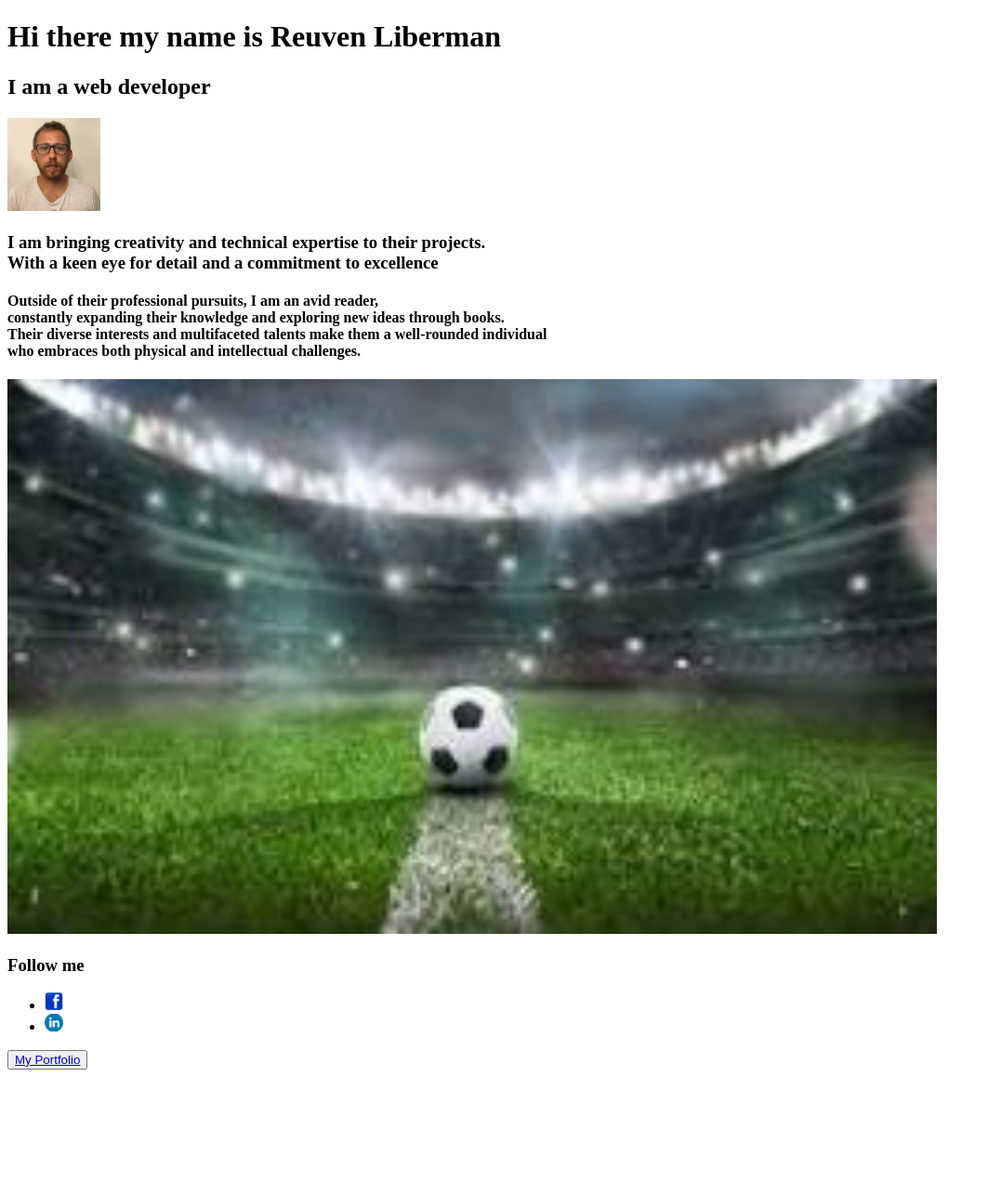
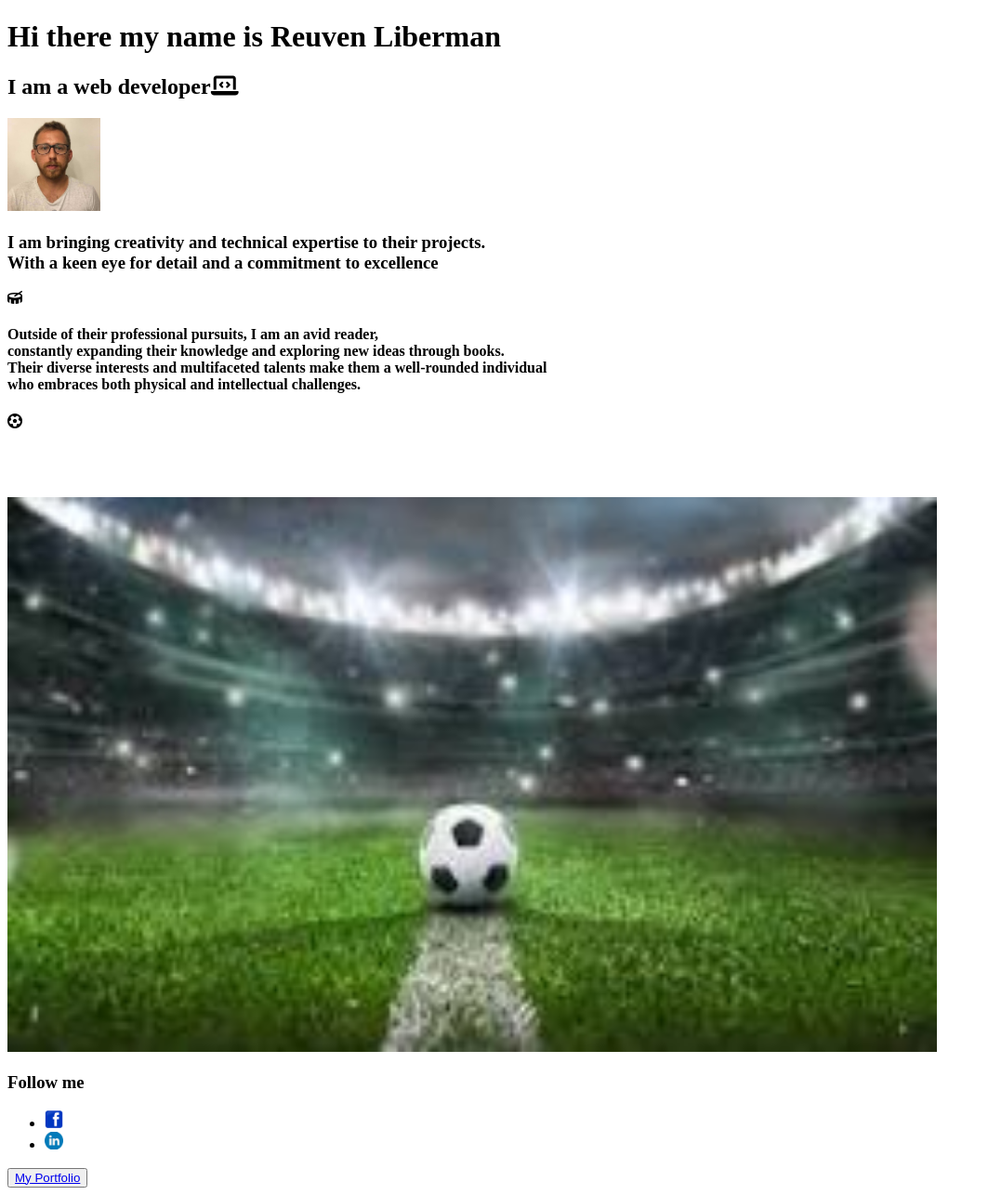
Before and after one commit to liber1988/html-css, a plain HTML site: page day-2/ex-1/index.html in a window 1280 px wide. Shown: the whole page at 93% size, without its empty margins (0-1063 px from the left). Before the commit the page ends 1159 px from the top, so only its background shows below. Drawn offline with Linux system fonts and the light colour scheme; files whose address does not match are found by name.

Commit message:
adding small icons

```diff
--- a/day-2/ex-1/index.html
+++ b/day-2/ex-1/index.html
@@ -2,35 +2,72 @@
 <html lang="en">
 <head>
     <link rel="icon" href="C:\Users\reuve\OneDrive\Desktop\Appleseed folder\html-css\day-2\ex-1\images\portfolio-icon.png" type="image/x-icon">
-    <title>Reuven's Liberman Profile </title>
+
+    <title>
+        Reuven's Liberman Profile
+    </title>
+
     <meta charset="UTF-8">
     <meta name="viewport" content="width=device-width, initial-scale=1.0">
     <meta name="description" content="Reuven's HTML profile.">
     <meta name="robots" content="index, follow">
     <link rel="canonical" href="C:\Users\reuve\OneDrive\Desktop\Appleseed folder\html-css\day-2\ex-1\images\index.html">
 
+    <script src="https://kit.fontawesome.com/fa98044e1d.js" crossorigin="anonymous">
+    </script>
 
+    <title>
+        Document
+    </title>
 
+</head>
 
-    <title>Document</title>
-</head>
 <body>
-    <h1>Hi there my name is Reuven Liberman</h1>
-    <h2>I am a web developer</h2>
+    <h1>
+        Hi there my name is Reuven Liberman
+    </h1>
+
+    <h2>
+        I am a web developer<i class="fa-solid fa-laptop-code"></i>
+    </h2>
+
     <img src="C:\Users\reuve\OneDrive\Desktop\Appleseed folder\html-css\day-2\ex-1\images\1624869410689.jpeg" alt="Profile picture" width="100px">
+
     <h3> I am bringing creativity and technical expertise to their projects.<br> With a keen eye for
-        detail and a commitment to excellence</h3>
+        detail and a commitment to excellence
+    </h3>
+
+    <i class="fa-solid fa-drum"></i>
 
     <h4>Outside of their professional pursuits, I am an avid reader, <br> constantly expanding their knowledge and exploring
-         new ideas through books. <br> Their diverse interests and multifaceted talents make them a well-rounded individual<br> who embraces both physical and intellectual challenges.</h4>
+         new ideas through books. <br> Their diverse interests and multifaceted talents make them a well-rounded individual<br>
+          who embraces both physical and intellectual challenges.
+    </h4>
 
-<img src="C:\Users\reuve\OneDrive\Desktop\Appleseed folder\html-css\day-2\ex-1\images\soccer.jpeg" width="1000px">
-<b><h3>Follow me </h3></b>
-<ul>
-    <li><a href="https://www.facebook.com"><img src="C:\Users\reuve\OneDrive\Desktop\Appleseed folder\html-css\day-2\ex-1\images\faceboo_logo.png" width="20"></li>
-    <li><a href="https://www.linkedin.com/"><img src="C:\Users\reuve\OneDrive\Desktop\Appleseed folder\html-css\day-2\ex-1\images\linkdean_logo.png" width="20"></li>
-</ul>
+    <i class="fa-solid fa-futbol">
+    </i>
 
-<button type="button"><a href="https://github.com">My Portfolio</a></button>
+    <br><br><br><br><br>
+
+    <img src="C:\Users\reuve\OneDrive\Desktop\Appleseed folder\html-css\day-2\ex-1\images\soccer.jpeg" width="1000px">
+
+    <b>
+        <h3>
+            Follow me
+        </h3>
+    </b>
+    <ul>
+        <li>
+            <a href="https://www.facebook.com"><img src="C:\Users\reuve\OneDrive\Desktop\Appleseed folder\html-css\day-2\ex-1\images\faceboo_logo.png" width="20">
+        </li>
+        <li>
+            <a href="https://www.linkedin.com/"><img src="C:\Users\reuve\OneDrive\Desktop\Appleseed folder\html-css\day-2\ex-1\images\linkdean_logo.png" width="20">
+        </li>
+    </ul>
+
+    <button type="button">
+        <a href="https://github.com">My Portfolio</a>
+    </button>
+
 </body>
 </html>
```
